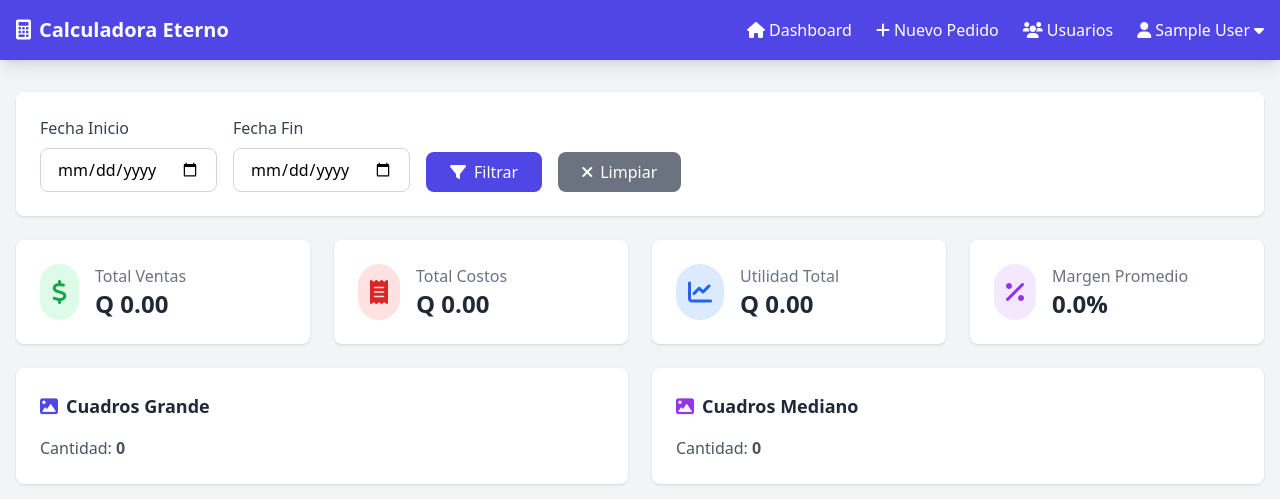
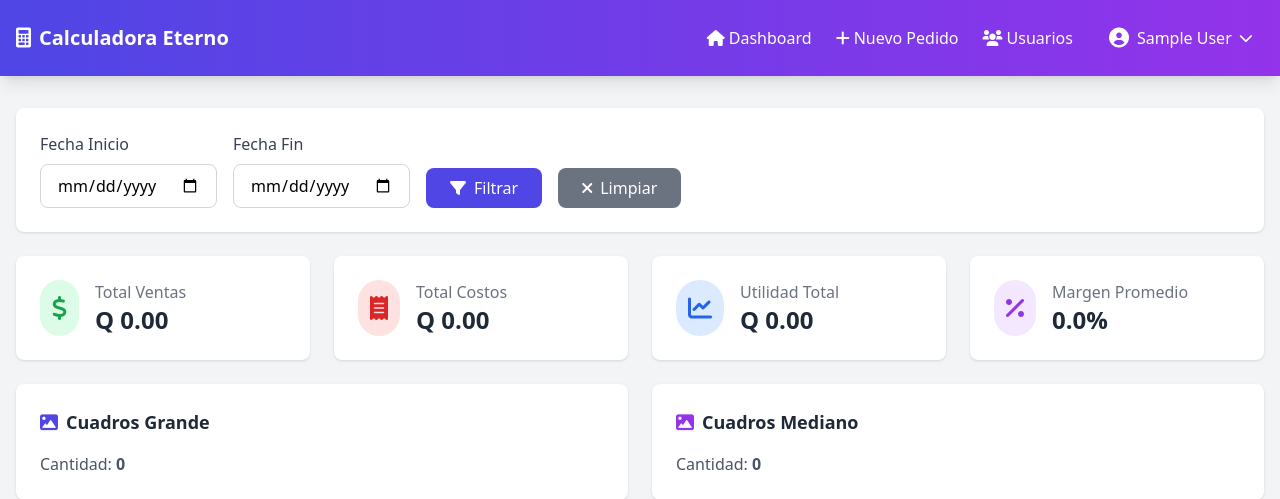
Before and after one commit to toibar92/ETERNO-by-MK, a Flask app: page /dashboard in a window 1280 px wide. Shown: the top 499 px of the page. Run offline with Flask 3, Linux system fonts and the light colour scheme; the visitor is signed in with stand-in values (Sample User, id 1); data that the repository does not hold is empty; some libraries are stand-ins or nearby versions.

Commit message:
Update base.html

```diff
--- a/templates/base.html
+++ b/templates/base.html
@@ -6,38 +6,72 @@
     <title>{% block title %}Calculadora Eterno{% endblock %}</title>
     <script src="https://cdn.tailwindcss.com"></script>
     <link rel="stylesheet" href="https://cdnjs.cloudflare.com/ajax/libs/font-awesome/6.0.0/css/all.min.css">
+    <script src="https://cdn.jsdelivr.net/npm/chart.js"></script>
+    <style>
+        .dropdown-menu {
+            opacity: 0;
+            visibility: hidden;
+            transform: translateY(-10px);
+            transition: all 0.3s ease;
+        }
+        .dropdown:hover .dropdown-menu,
+        .dropdown-menu:hover {
+            opacity: 1;
+            visibility: visible;
+            transform: translateY(0);
+        }
+        .dropdown-menu::before {
+            content: '';
+            position: absolute;
+            top: -10px;
+            left: 0;
+            right: 0;
+            height: 10px;
+        }
+    </style>
 </head>
 <body class="bg-gray-100 min-h-screen">
     {% if session.user_id %}
-    <nav class="bg-indigo-600 text-white shadow-lg">
+    <nav class="bg-gradient-to-r from-indigo-600 to-purple-600 text-white shadow-lg">
         <div class="container mx-auto px-4">
             <div class="flex justify-between items-center py-4">
-                <a href="{{ url_for('dashboard') }}" class="text-xl font-bold">
+                <a href="{{ url_for('dashboard') }}" class="text-xl font-bold flex items-center">
                     <i class="fas fa-calculator mr-2"></i>Calculadora Eterno
                 </a>
                 <div class="flex items-center space-x-6">
-                    <a href="{{ url_for('dashboard') }}" class="hover:text-indigo-200">
+                    <a href="{{ url_for('dashboard') }}" class="hover:text-indigo-200 transition">
                         <i class="fas fa-home mr-1"></i>Dashboard
                     </a>
-                    <a href="{{ url_for('nuevo_pedido') }}" class="hover:text-indigo-200">
+                    <a href="{{ url_for('nuevo_pedido') }}" class="hover:text-indigo-200 transition">
                         <i class="fas fa-plus mr-1"></i>Nuevo Pedido
                     </a>
                     {% if session.rol == 'admin' %}
-                    <a href="{{ url_for('usuarios') }}" class="hover:text-indigo-200">
+                    <a href="{{ url_for('usuarios') }}" class="hover:text-indigo-200 transition">
                         <i class="fas fa-users mr-1"></i>Usuarios
                     </a>
                     {% endif %}
-                    <div class="relative group">
-                        <button class="hover:text-indigo-200 flex items-center">
-                            <i class="fas fa-user mr-1"></i>{{ session.nombre }}
-                            <i class="fas fa-caret-down ml-1"></i>
+
+                    <div class="dropdown relative">
+                        <button class="hover:text-indigo-200 flex items-center px-3 py-2 rounded-lg hover:bg-indigo-700 transition cursor-pointer">
+                            <i class="fas fa-user-circle mr-2 text-xl"></i>
+                            <span>{{ session.nombre }}</span>
+                            <i class="fas fa-chevron-down ml-2 text-sm"></i>
                         </button>
-                        <div class="absolute right-0 mt-2 w-48 bg-white rounded-md shadow-lg py-1 z-10 hidden group-hover:block">
-                            <a href="{{ url_for('cambiar_contrasena') }}" class="block px-4 py-2 text-gray-700 hover:bg-gray-100">
-                                <i class="fas fa-key mr-2"></i>Cambiar Contraseña
+                        <div class="dropdown-menu absolute right-0 mt-2 w-56 bg-white rounded-lg shadow-xl py-2 z-50">
+                            <div class="px-4 py-3 border-b border-gray-100">
+                                <p class="text-sm text-gray-500">Sesión iniciada como</p>
+                                <p class="text-sm font-medium text-gray-900">{{ session.username }}</p>
+                            </div>
+                            <a href="{{ url_for('cambiar_contrasena') }}"
+                               class="flex items-center px-4 py-3 text-gray-700 hover:bg-indigo-50 hover:text-indigo-600 transition">
+                                <i class="fas fa-key mr-3 text-gray-400"></i>
+                                Cambiar Contraseña
                             </a>
-                            <a href="{{ url_for('logout') }}" class="block px-4 py-2 text-gray-700 hover:bg-gray-100">
-                                <i class="fas fa-sign-out-alt mr-2"></i>Cerrar Sesión
+                            <div class="border-t border-gray-100"></div>
+                            <a href="{{ url_for('logout') }}"
+                               class="flex items-center px-4 py-3 text-red-600 hover:bg-red-50 transition">
+                                <i class="fas fa-sign-out-alt mr-3"></i>
+                                Cerrar Sesión
                             </a>
                         </div>
                     </div>
@@ -51,7 +85,8 @@
         {% with messages = get_flashed_messages(with_categories=true) %}
             {% if messages %}
                 {% for category, message in messages %}
-                <div class="mb-4 p-4 rounded-lg {% if category == 'error' %}bg-red-100 text-red-700{% else %}bg-green-100 text-green-700{% endif %}">
+                <div class="mb-4 p-4 rounded-lg flex items-center {% if category == 'error' %}bg-red-100 text-red-700{% else %}bg-green-100 text-green-700{% endif %}">
+                    <i class="fas {% if category == 'error' %}fa-exclamation-circle{% else %}fa-check-circle{% endif %} mr-2"></i>
                     {{ message }}
                 </div>
                 {% endfor %}
@@ -66,5 +101,7 @@
             <p>&copy; 2026 Eterno by MK - Todos los derechos reservados</p>
         </div>
     </footer>
+
+    {% block scripts %}{% endblock %}
 </body>
 </html>
```
